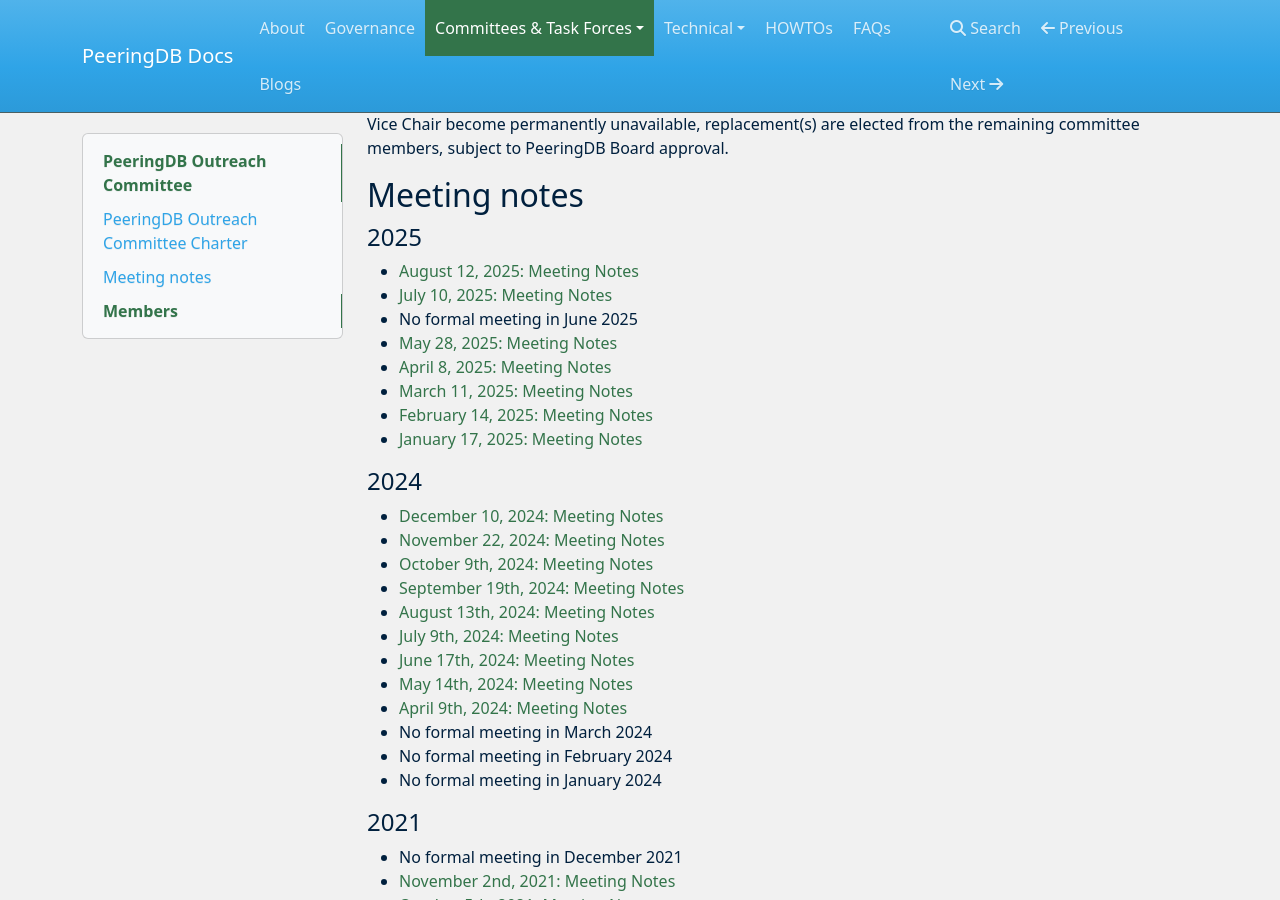
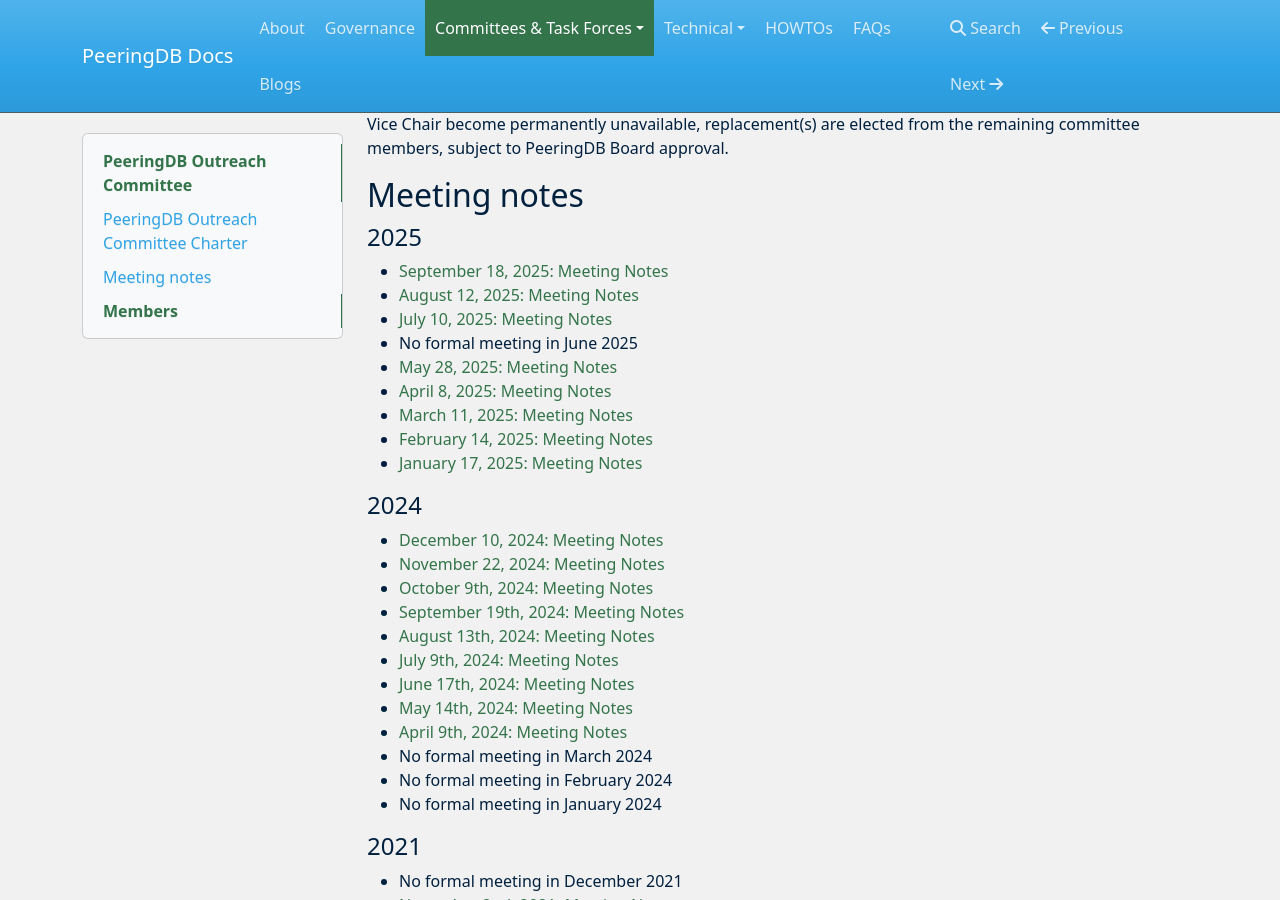
Before and after one commit to peeringdb/docs, an MkDocs documentation site: the page built from docs/committee/outreach/index.md, in a window 1280 px wide and 900 px high, scrolled down 1324 px. Built offline with MkDocs 1.6.1, drawn with Linux system fonts in a browser that asks for light colours; nearby versions of some CDN libraries.

Commit message:
Added September OC meeting notes.

```diff
--- a/docs/committee/outreach/index.md
+++ b/docs/committee/outreach/index.md
@@ -9,6 +9,7 @@
 
 #### 2025
 
+- [September 18, 2025: Meeting Notes](notes/2025-09-18_Outreach_Committee_Notes.pdf)
 - [August 12, 2025: Meeting Notes](notes/2025-08-12_Outreach_Committee_Notes.pdf)
 - [July 10, 2025: Meeting Notes](notes/2025-07-10_Outreach_Committee_Notes.pdf)
 - No formal meeting in June 2025
```
Also changed, not shown: 1 other file.
